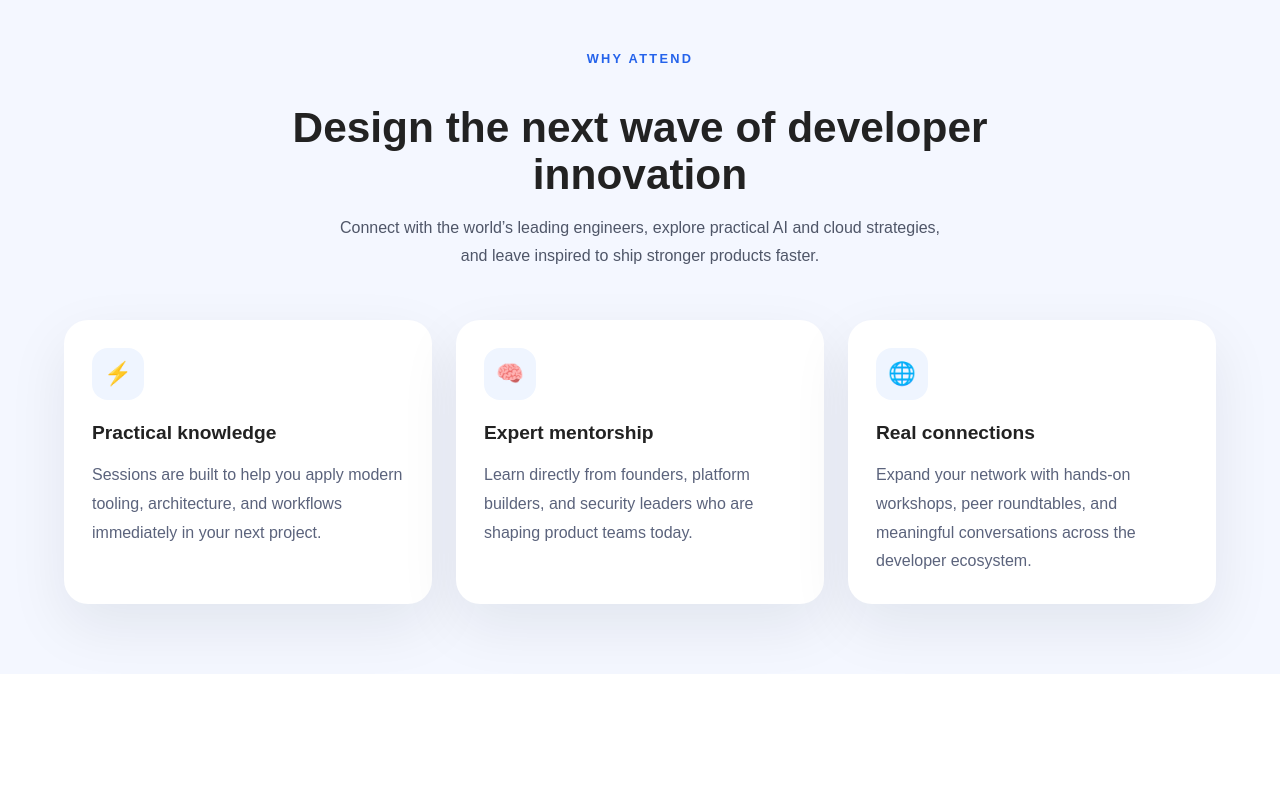
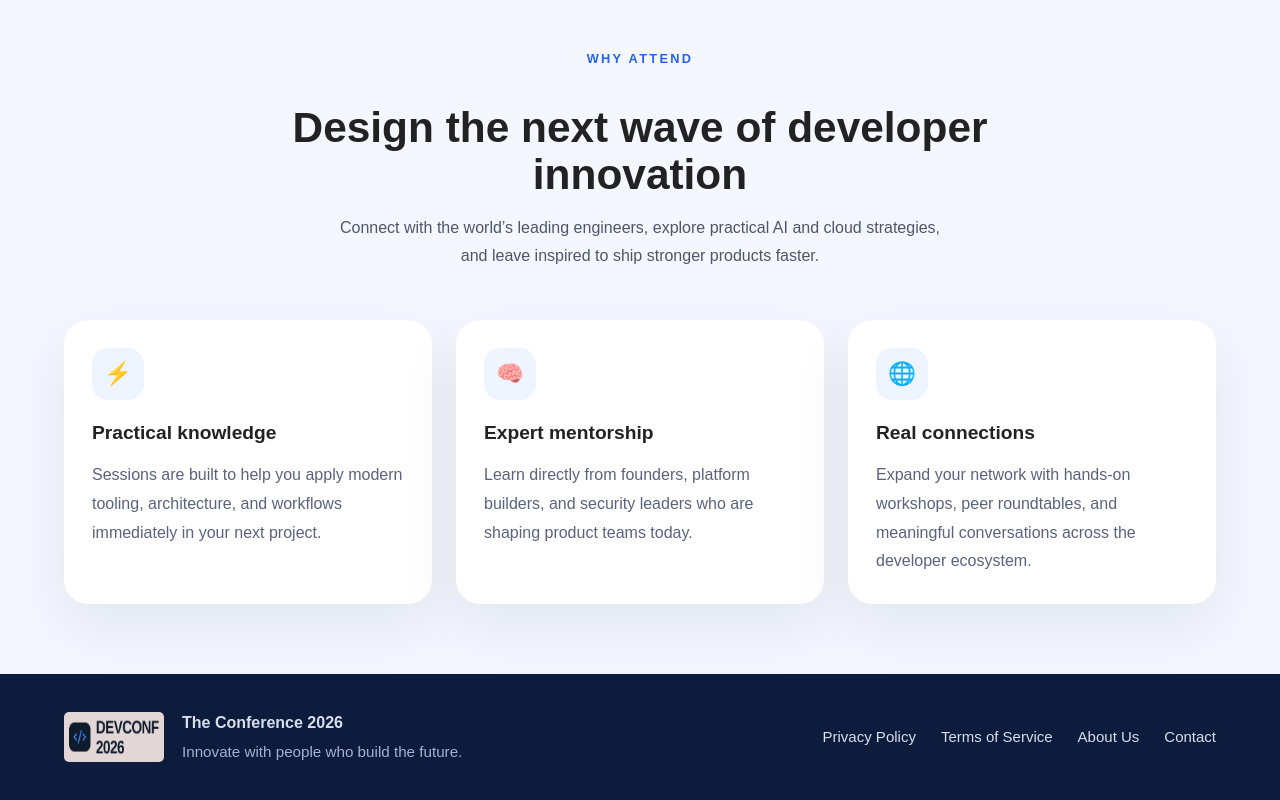
Before and after one commit to nafisfaysal00/assignment-01, a plain HTML site: page index.html in a window 1280 px wide. Shown: the part 2592-3392 px from the top of the page. Before the commit the page ends 3266 px from the top, so only its background shows below. Drawn offline with Linux system fonts and the light colour scheme.

Commit message:
footer done

```diff
--- a/index.html
+++ b/index.html
@@ -183,3 +183,23 @@
         </div>
     </div>
 </section>
+
+
+<footer class="footer">
+    <div class="container footer-inner">
+        <div class="footer-brand">
+            <img src="assets/logo.png" alt="footer-logo">
+            <div>
+                <p>The Conference 2026</p>
+                <span>Innovate with people who build the future.</span>
+            </div>
+        </div>
+
+        <div class="footer-links">
+            <a href="#">Privacy Policy</a>
+            <a href="#">Terms of Service</a>
+            <a href="#">About Us</a>
+            <a href="#">Contact</a>
+        </div>
+    </div>
+</footer>
--- a/style.css
+++ b/style.css
@@ -292,3 +292,57 @@ margin:0;
 color:#5b637c;
 line-height:1.8;
 }
+
+
+.footer{
+background:#0d1b3d;
+color:#d7dfea;
+padding:36px 0;
+justify-content: center;
+align-items: center;
+}
+
+.footer-inner{
+display:flex;
+justify-content:space-between;
+align-items:center;
+gap:24px;
+}
+
+.footer-brand{
+display:flex;
+align-items:center;
+gap:18px;
+}
+
+.footer-brand img{
+width:100px;
+height:50px;
+background: #e2d6d6;
+padding: 5px;
+border-radius: 5px;
+}
+
+.footer-brand p{
+margin:0;
+font-weight:700;
+font-size:16px;
+}
+
+.footer-brand span{
+display:block;
+color:#9fb4d3;
+font-size:0.95rem;
+margin-top:4px;
+}
+
+.footer-links{
+display:flex;
+gap:25px;
+}
+
+.footer-links a{
+color:#d7dfea;
+text-decoration:none;
+font-size:15px;
+}
```
